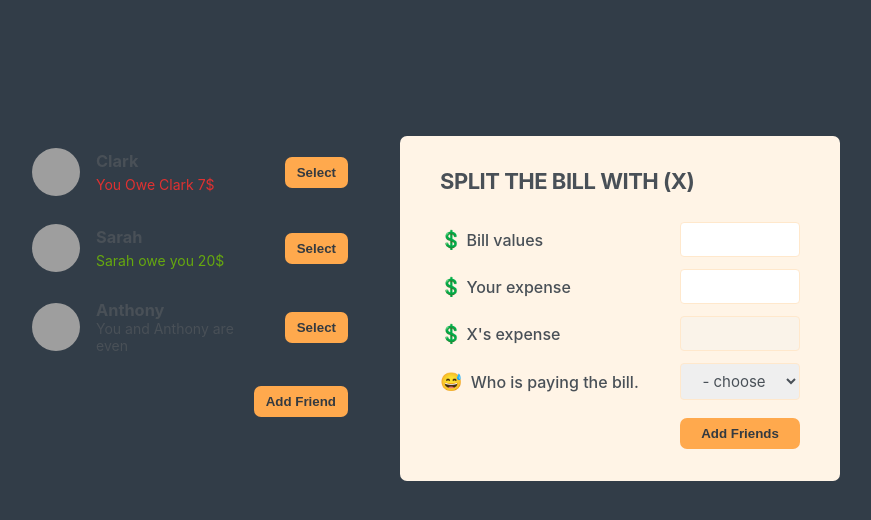
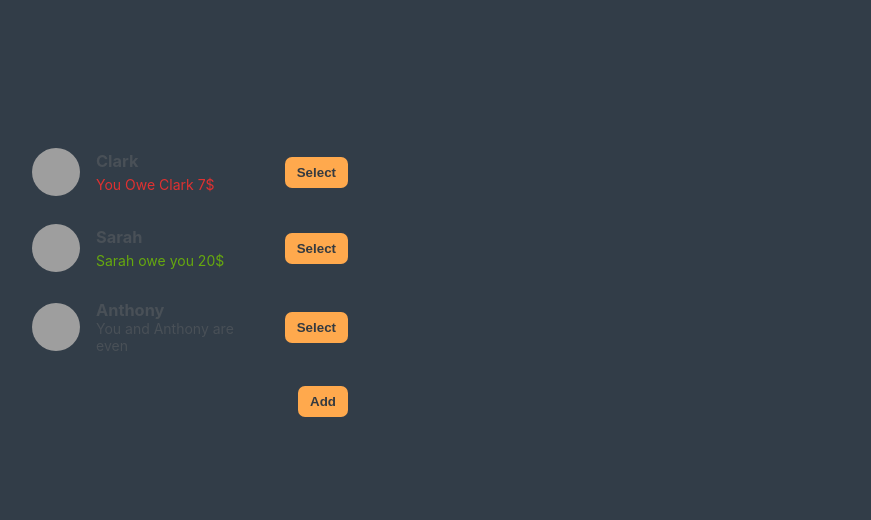
Before and after one commit to psn-react/eat-n-split, a React (Create React App) app: page / in a window 1280 px wide. Shown: the top 520 px of the page, without its empty margins (210-1081 px from the left). Built offline with nearby package versions, Linux system fonts and the light colour scheme; grey boxes are pictures that could not be loaded.

Commit message:
U-7 1:5 min toggle seletected

```diff
--- a/src/App.js
+++ b/src/App.js
@@ -32,49 +32,59 @@ function Button({ children, onClick }) {
 export default function App() {
 
   const [friends, setFriends ]= useState(initialFriends);
-  const [toggleList, setToggleList] = useState(false);
+  const [toggleForm, setToggleForm] = useState(false);
+  const [selectedFriend, setSelectedFriend] = useState(null);
 
 
 
   function handleToggleShowFriend() {
-    setToggleList((toggle) => !toggle)
+    setToggleForm((toggle) => !toggle)
   }
 
   function handleAddFriend (newFriend){
     setFriends(friends => [...friends,newFriend]);
-    setToggleList(false)
+    setToggleForm(false);
+  }
+
+  function handleSetSelectedFriend(friend){
+    setSelectedFriend((current) => friend.id === current?.id ? null : friend);
+    setToggleForm(false);
   }
 
   return (
     <div className="app">
       <div className="sidebar">
-        <Friends friends={friends}/>
-        {toggleList && <AddFriendForm onAddFriend={handleAddFriend} />}
+        <Friends friends={friends} onSelection={handleSetSelectedFriend} selectedFriend={selectedFriend}/>
+        {toggleForm && <AddFriendForm onAddFriend={handleAddFriend} />}
 
         <Button onClick={handleToggleShowFriend}>
-          {toggleList ? "Close" : "Add Friend"}
+          {toggleForm ? "Close" : "Add"}
         </Button>
       </div>
 
-      <FormSplit />
+      { selectedFriend && <FormSplit selectedFriend={selectedFriend}/> }
     </div>
   );
 }
 
-function Friends({friends}) {
+function Friends({friends,onSelection, selectedFriend}) {
 
   return (
     <ul>
       {friends.map((f) => (
-        <Friend friend={f} key={f.id} />
+        <Friend friend={f} key={f.id} onSelection={onSelection} selectedFriend={selectedFriend}  />
       ))}
     </ul>
   );
 }
 
-function Friend({ friend }) {
+function Friend({ friend,onSelection ,selectedFriend}) {
+
+  const isSelected = selectedFriend?.id === friend.id;
+  // const isSelected = true;
+
   return (
-    <li>
+    <li className={isSelected? "selected": ""}>
       <img src={friend.image} alt={friend.name} />
       <h3>{friend.name}</h3>
 
@@ -94,7 +104,12 @@ function Friend({ friend }) {
         <p className="blue">You and {friend.name} are even</p>
       )}
 
-      <Button>Select</Button>
+
+      <Button onClick={() => onSelection(friend)}>
+
+        {isSelected ? "Close": "Select"}
+        </Button>
+
     </li>
   );
 }
@@ -111,6 +126,7 @@ function AddFriendForm({onAddFriend}) {
     const id = crypto.randomUUID();
     const newFriend = {
       name,
+      id: id,
       image: `${image}?=${id}`,
       balance:0,
     }
@@ -137,10 +153,10 @@ function AddFriendForm({onAddFriend}) {
 
 // reuse functions
 
-function FormSplit() {
+function FormSplit({selectedFriend}) {
   return (
     <form className="form-split-bill">
-      <h2>Split the bill with (x)</h2>
+      <h2>Split the bill with - {selectedFriend.name}</h2>
 
       <label>💲Bill values</label>
       <input type="text" />
@@ -155,7 +171,7 @@ function FormSplit() {
       <select>
         <option hidden>- choose</option>
         <option> - User </option>
-        <option> - Friend </option>
+        <option> -  {selectedFriend.name} </option>
       </select>
       <Button>Add Friends</Button>
     </form>
```
